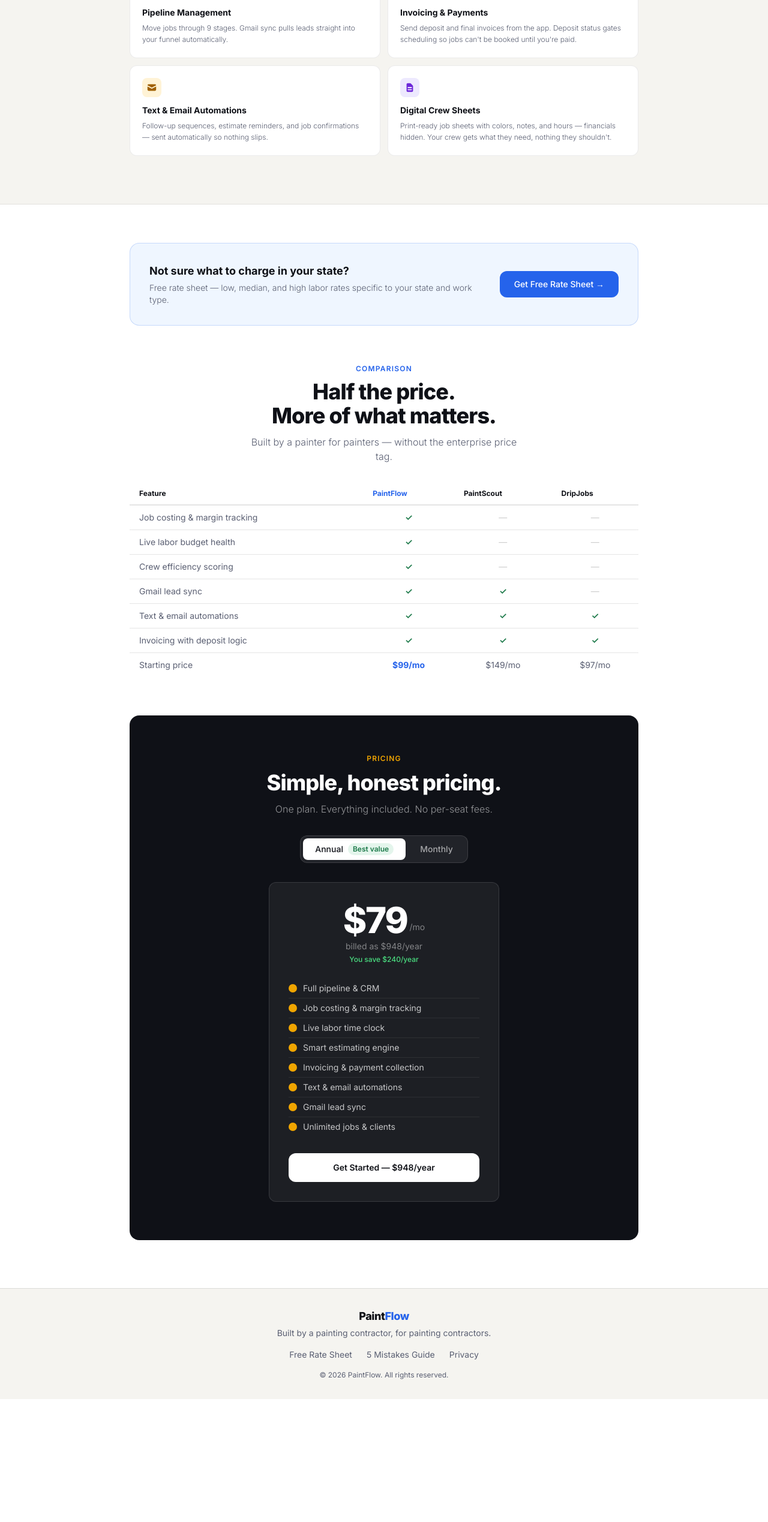
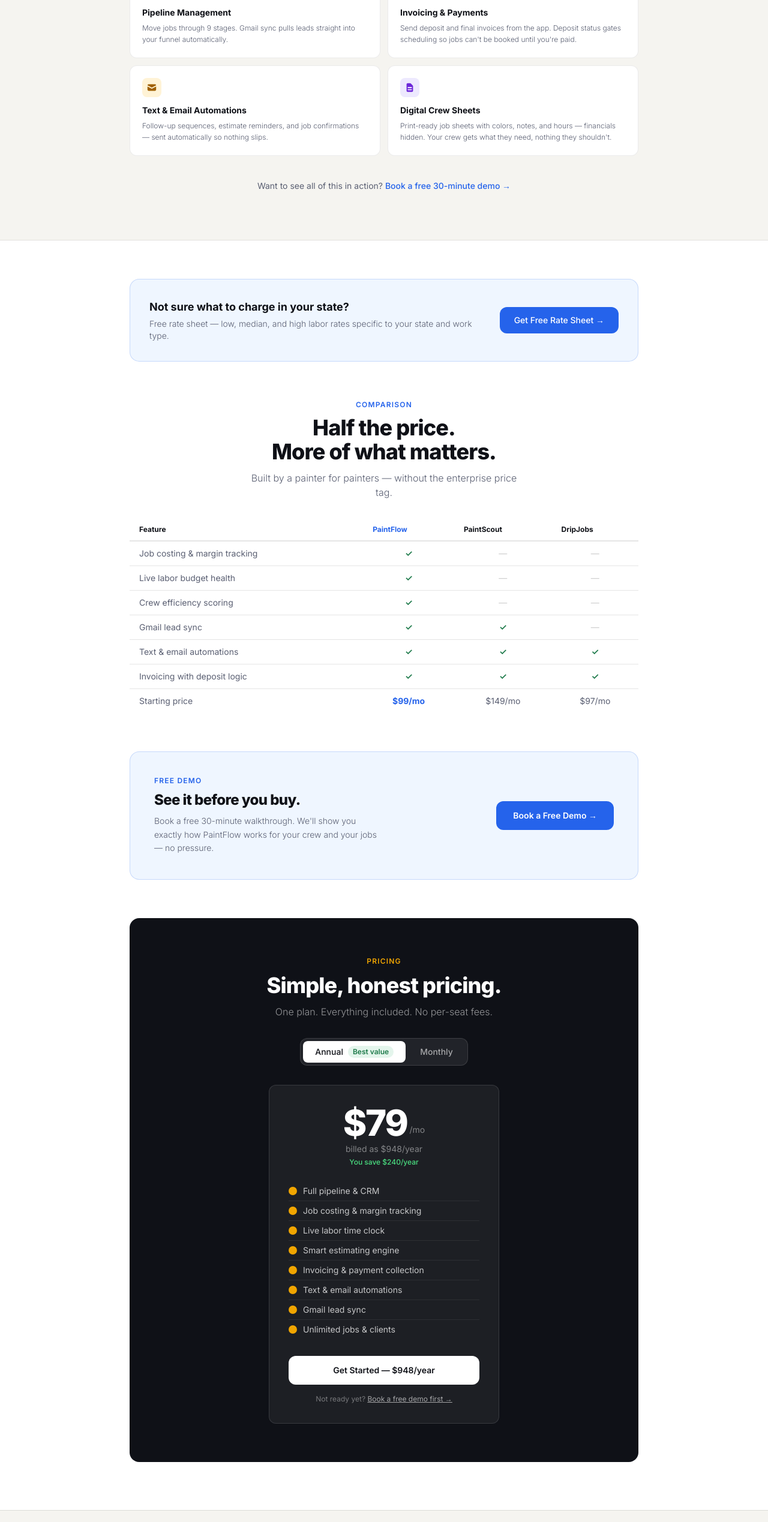
Before and after one commit to carstonroberts/paintflow-website, a React (Vite) app: page / in a window 1280 px wide. Shown: the part 3210-5748 px from the top of the page at 60% size. Before the commit the page ends 5543 px from the top, so only its background shows below. Built offline with nearby package versions, Linux system fonts and the light colour scheme.

Commit message:
Add demo booking CTAs after features grid, before pricing, and below pricing card

```diff
--- a/src/pages/Landing.tsx
+++ b/src/pages/Landing.tsx
@@ -400,6 +400,12 @@
               </div>
             ))}
           </div>
+          <p className="text-sm text-[#5a5f72] mt-10 text-center">
+            Want to see all of this in action?{' '}
+            <a href="https://calendly.com/carstonroberts/30min" target="_blank" rel="noopener noreferrer" className="text-[#2563eb] font-medium hover:underline">
+              Book a free 30-minute demo →
+            </a>
+          </p>
         </div>
       </section>
 
@@ -449,6 +455,27 @@
             </tr>
           </tbody>
         </table>
+      </div>
+
+      {/* ── Demo CTA ── */}
+      <div className="max-w-4xl mx-auto px-6 pb-16">
+        <div className="bg-[#eff6ff] border border-[#2563eb]/20 rounded-2xl p-10 flex flex-col sm:flex-row items-center gap-8">
+          <div className="flex-1">
+            <div className="text-xs font-semibold uppercase tracking-widest text-[#2563eb] mb-2">Free Demo</div>
+            <h3 className="text-2xl font-extrabold tracking-tight text-[#0f1117] mb-2">See it before you buy.</h3>
+            <p className="text-sm text-[#5a5f72] font-light leading-relaxed max-w-sm">
+              Book a free 30-minute walkthrough. We'll show you exactly how PaintFlow works for your crew and your jobs — no pressure.
+            </p>
+          </div>
+          <a
+            href="https://calendly.com/carstonroberts/30min"
+            target="_blank"
+            rel="noopener noreferrer"
+            className="shrink-0 bg-[#2563eb] text-white font-semibold text-sm px-7 py-3.5 rounded-xl hover:opacity-90 active:scale-[0.98] transition-all whitespace-nowrap"
+          >
+            Book a Free Demo →
+          </a>
+        </div>
       </div>
 
       {/* ── Pricing ── */}
@@ -507,6 +534,17 @@
               className="flex items-center justify-center w-full bg-white text-[#0f1117] font-semibold text-sm py-3.5 rounded-xl hover:opacity-90 transition-opacity"
               label={annual ? 'Get Started — $948/year' : 'Get Started — $99/mo'}
             />
+            <p className="text-white/40 text-xs mt-4">
+              Not ready yet?{' '}
+              <a
+                href="https://calendly.com/carstonroberts/30min"
+                target="_blank"
+                rel="noopener noreferrer"
+                className="text-white/60 hover:text-white underline transition-colors"
+              >
+                Book a free demo first →
+              </a>
+            </p>
           </div>
         </div>
       </div>
```
